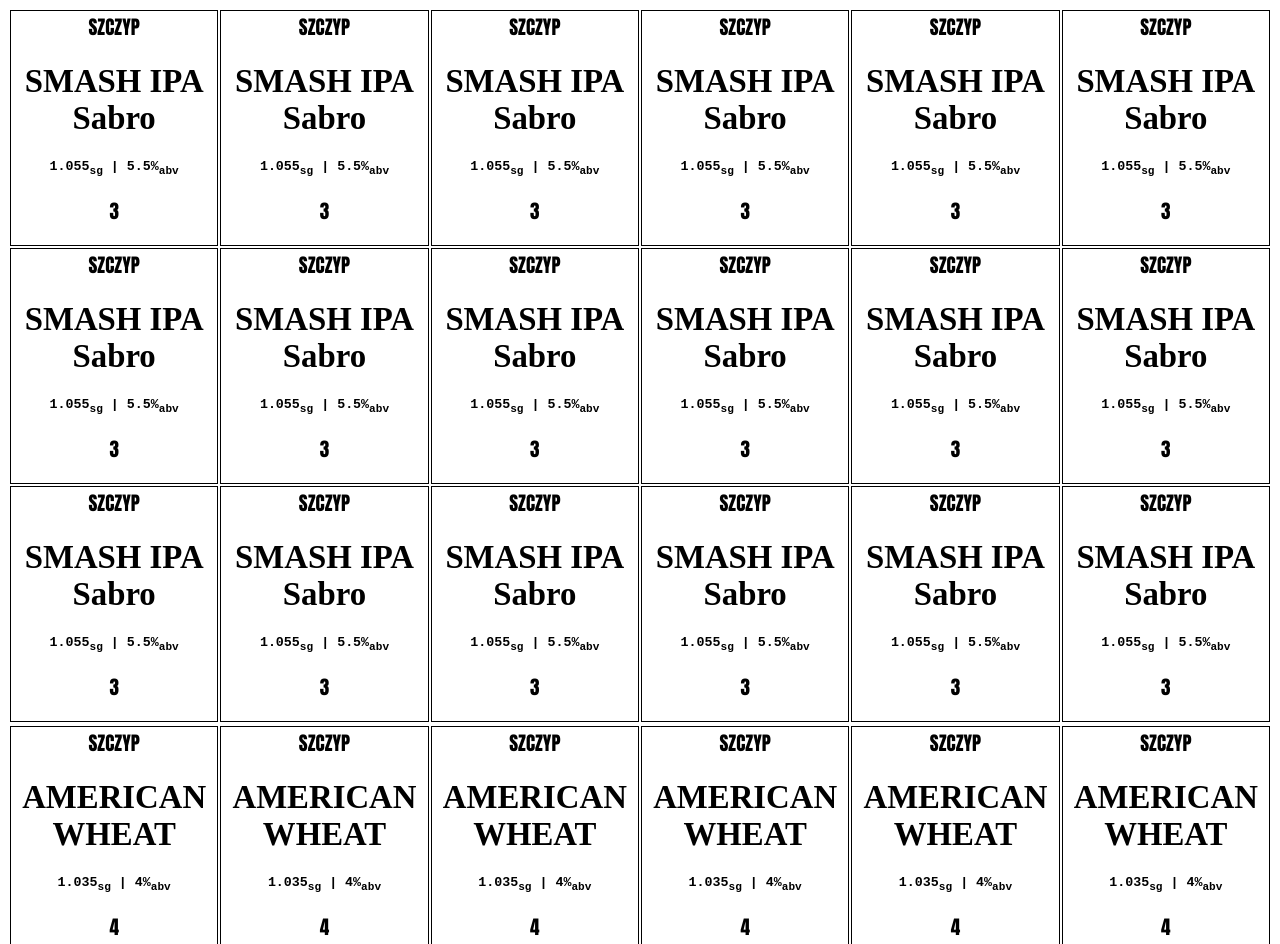
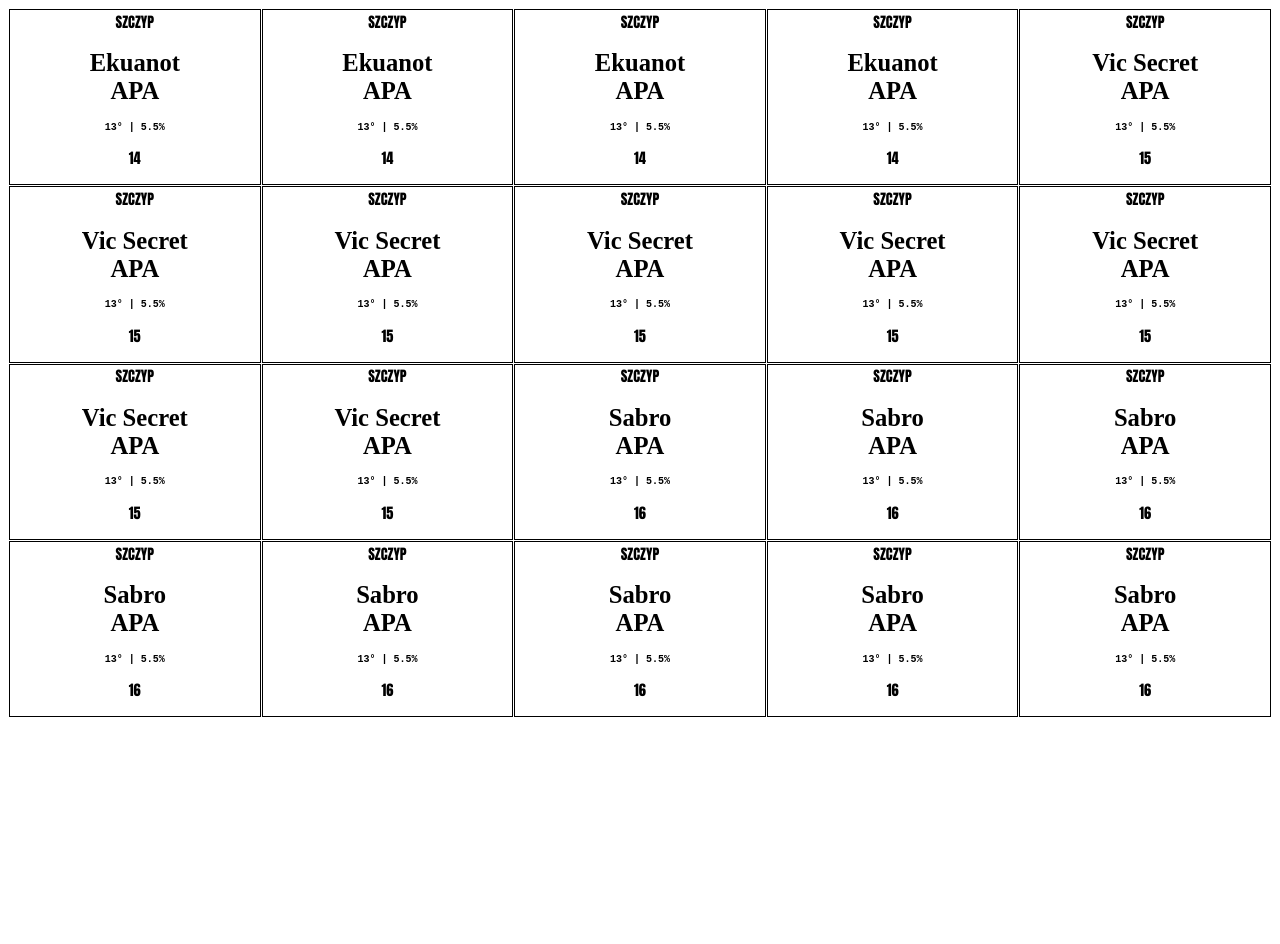
Before and after one commit to Szczyp/beer-labels, a plain HTML site: page index.html in a window 1280 px wide. Shown: the top 944 px of the page. After the commit the page ends 800 px from the top, so only its background shows below. Drawn offline with Linux system fonts and the light colour scheme.

Commit message:
Independent layout and content

```diff
--- a/index.html
+++ b/index.html
@@ -2,6 +2,10 @@
   <body>
   </body>
   <style>
+    table {
+      table-layout: fixed;
+      width: 100%;
+    }
     td {
       border: 1px solid black;
     }
@@ -26,52 +30,41 @@
   <script>
     let labels = [
       {
-        rows: 3,
-        columns: 6,
-        zoom: 102.5,
+        rows: 4,
+        columns: 5,
+        zoom: 77,
+        beers: [
+          {
+            count: 4,
             html: `
               <div>
                 <h3>SZCZYP</h3>
-            <h1>SMASH IPA Sabro</h1>
-            <h4>1.055<sub>sg</sub> | 5.5%<sub>abv</sub></h4>
-            <h3>3</h3>
+                <h1>Ekuanot </br> APA</h1>
+                <h4>13° | 5.5%</h4>
+                <h3>14</h3>
               </div>`
           },
           {
-        rows: 3,
-        columns: 6,
-        zoom: 102.5,
+            count: 8,
             html: `
               <div>
                 <h3>SZCZYP</h3>
-            <h1>AMERICAN WHEAT</h1>
-            <h4>1.035<sub>sg</sub> | 4%<sub>abv</sub></h4>
-            <h3>4</h3>
+                <h1>Vic Secret </br> APA</h1>
+                <h4>13° | 5.5%</h4>
+                <h3>15</h3>
               </div>`
           },
           {
-        rows: 3,
-        columns: 6,
-        zoom: 102.5,
+            count: 8,
             html: `
               <div>
                 <h3>SZCZYP</h3>
-            <h1>SMASH IPA Simco</h1>
-            <h4>1.063<sub>sg</sub> | 6.5%<sub>abv</sub></h4>
-            <h3>5</h3>
+                <h1>Sabro </br> APA</h1>
+                <h4>13° | 5.5%</h4>
+                <h3>16</h3>
               </div>`
           },
-      {
-        rows: 3,
-        columns: 6,
-        zoom: 102.5,
-        html: `
-          <div>
-            <h3>SZCZYP</h3>
-            <h1>WHEAT IPA Cit+Mos</h1>
-            <h4>1.067<sub>sg</sub> | 7%<sub>abv</sub></h4>
-            <h3>6</h3>
-          </div>`
+        ]
       }
     ];
 
@@ -79,12 +72,13 @@
 
     labels.forEach(label => {
       let table = document.createElement("table");
-      table.setAttribute("style", `zoom: ${label.zoom}%;`)
-      Array.from({length: label.rows}).map(_ => {
+      table.setAttribute("style", `zoom: ${label.zoom}%;`);
+      let htmls = labels.flatMap(label => label.beers.flatMap(beer => Array.from({length: beer.count}, _ => beer.html)));
+      Array.from({length: label.rows}).map((_, r) => {
         let row = table.insertRow();
-        Array.from({length: label.columns}).map(_ => {
+        Array.from({length: label.columns}).map((_, c) => {
           let cell = row.insertCell();
-          cell.innerHTML = label.html;
+          cell.innerHTML = htmls[r*label.columns+c];
         });
       })
       body.appendChild(table);
```
Lines whose indentation alone changed are shown as unchanged.
